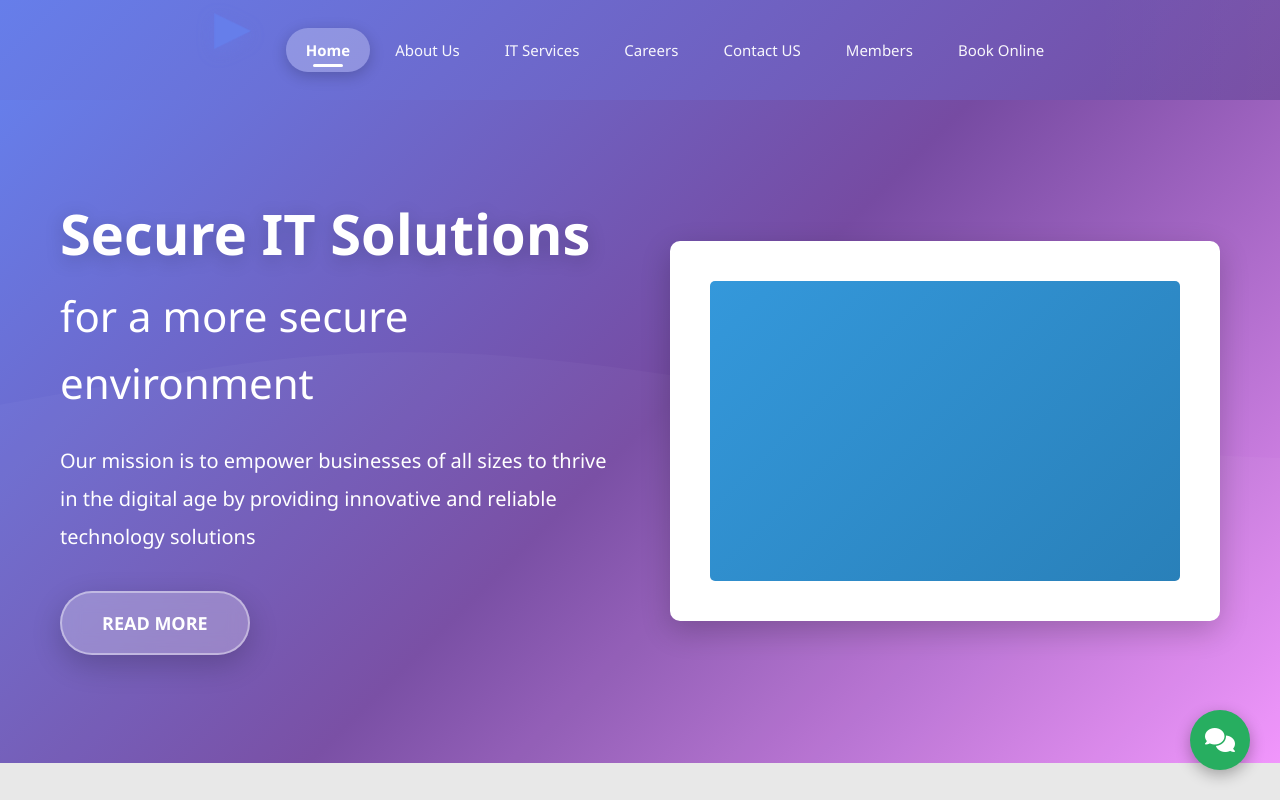
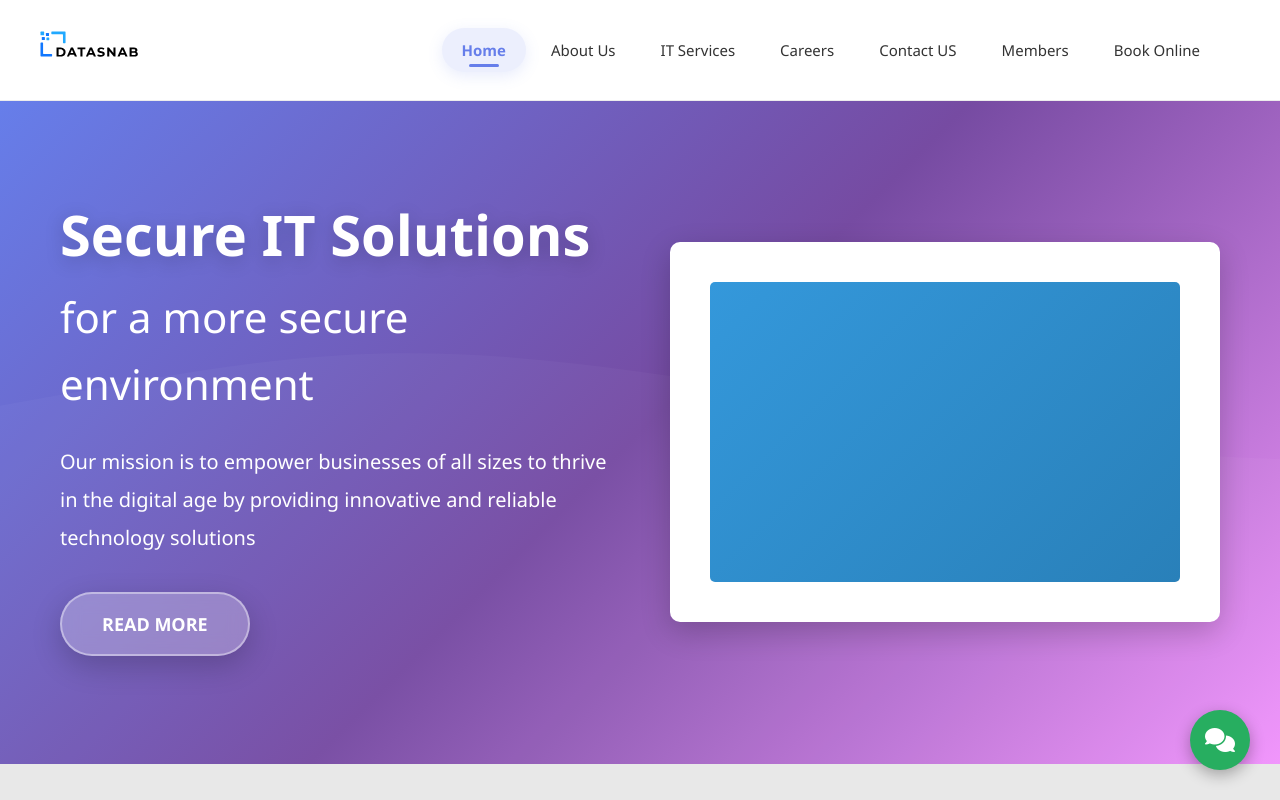
Before and after one commit to datasnab/datasnab_ui_jan2026, a plain HTML site: page index.html in a window 1280 px wide. Shown: the top 800 px of the page. Drawn offline with Linux system fonts and the light colour scheme.

Commit message:
Add files via upload

```diff
--- a/css/style.css
+++ b/css/style.css
@@ -30,10 +30,11 @@ body {
 }
 
 .top-nav {
-    background: linear-gradient(135deg, #667eea 0%, #764ba2 100%);
+    background: #ffffff;
     padding: 0;
     position: relative;
     overflow: hidden;
+    border-bottom: 1px solid #ececec;
 }
 
 .top-nav::before {
@@ -59,11 +60,19 @@ body {
 
 .top-nav .container {
     display: flex;
-    justify-content: center;
+    justify-content: space-between;
     align-items: center;
     padding: 15px 20px;
     position: relative;
     z-index: 1;
+    gap: 20px;
+}
+
+.top-nav .logo-graphic {
+    width: 140px;
+    height: 70px;
+    flex-shrink: 0;
+    margin-left: -40px;
 }
 
 .nav-links {
@@ -81,7 +90,7 @@ body {
 
 .nav-links a {
     text-decoration: none;
-    color: rgba(255, 255, 255, 0.95);
+    color: #333;
     font-size: 15px;
     font-weight: 500;
     padding: 10px 20px;
@@ -110,17 +119,17 @@ body {
 }
 
 .nav-links a:hover {
-    color: #fff;
+    color: #667eea;
     transform: translateY(-2px);
-    background: rgba(255, 255, 255, 0.15);
-    box-shadow: 0 5px 15px rgba(0, 0, 0, 0.2);
+    background: rgba(102, 126, 234, 0.08);
+    box-shadow: 0 5px 15px rgba(0, 0, 0, 0.05);
 }
 
 .nav-links a.active {
-    background: rgba(255, 255, 255, 0.25);
-    color: #fff;
+    background: rgba(102, 126, 234, 0.12);
+    color: #667eea;
     font-weight: 600;
-    box-shadow: 0 4px 15px rgba(0, 0, 0, 0.2);
+    box-shadow: 0 4px 15px rgba(102, 126, 234, 0.15);
 }
 
 .nav-links a.active::after {
@@ -131,12 +140,12 @@ body {
     transform: translateX(-50%);
     width: 30px;
     height: 3px;
-    background: #fff;
+    background: #667eea;
     border-radius: 2px;
 }
 
 .logo-section {
-    background: linear-gradient(135deg, #ffffff 0%, #f8f9ff 100%);
+    background: #ffffff;
     padding: 40px 0;
     text-align: center;
     position: relative;
@@ -150,7 +159,7 @@ body {
     left: 0;
     right: 0;
     bottom: 0;
-    background: radial-gradient(circle at 50% 50%, rgba(102, 126, 234, 0.05) 0%, transparent 70%);
+    background: transparent;
     pointer-events: none;
 }
 
@@ -179,9 +188,8 @@ body {
 
 .logo-graphic {
     position: relative;
-    width: 70px;
-    height: 70px;
-    animation: pulse 2s ease-in-out infinite;
+    width: 220px;
+    height: 110px;
 }
 
 @keyframes pulse {
@@ -208,6 +216,20 @@ body {
     transition: all 0.3s ease;
 }
 
+img.logo-triangle {
+    max-width: 100%;
+    max-height: 100%;
+    width: auto;
+    height: auto;
+    border: none;
+    outline: none;
+    box-shadow: none;
+    filter: none;
+    position: static;
+    display: block;
+    object-fit: contain;
+}
+
 .logo-bolt {
     width: 35px;
     height: 70px;
@@ -219,15 +241,6 @@ body {
     transition: all 0.3s ease;
 }
 
-.logo-wrapper:hover .logo-triangle {
-    border-left-color: #764ba2;
-    transform: translateX(-2px);
-}
-
-.logo-wrapper:hover .logo-bolt {
-    background: linear-gradient(135deg, #ff8c42 0%, #ff6b35 100%);
-    transform: translateX(2px);
-}
 
 .logo-text h1 {
     font-size: 52px;
@@ -239,10 +252,6 @@ body {
     margin: 0;
     letter-spacing: -1px;
     transition: all 0.3s ease;
-}
-
-.logo-wrapper:hover .logo-text h1 {
-    transform: scale(1.02);
 }
 
 .company-name {
```
